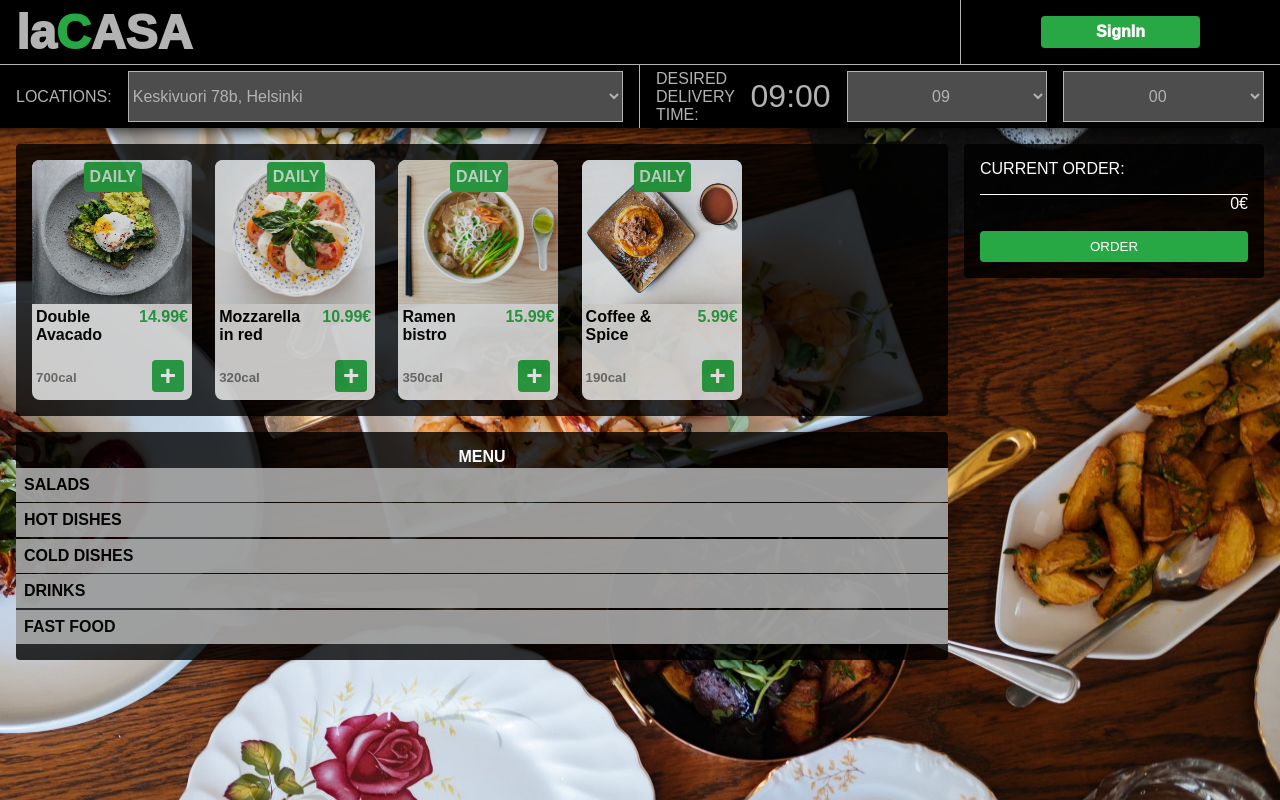
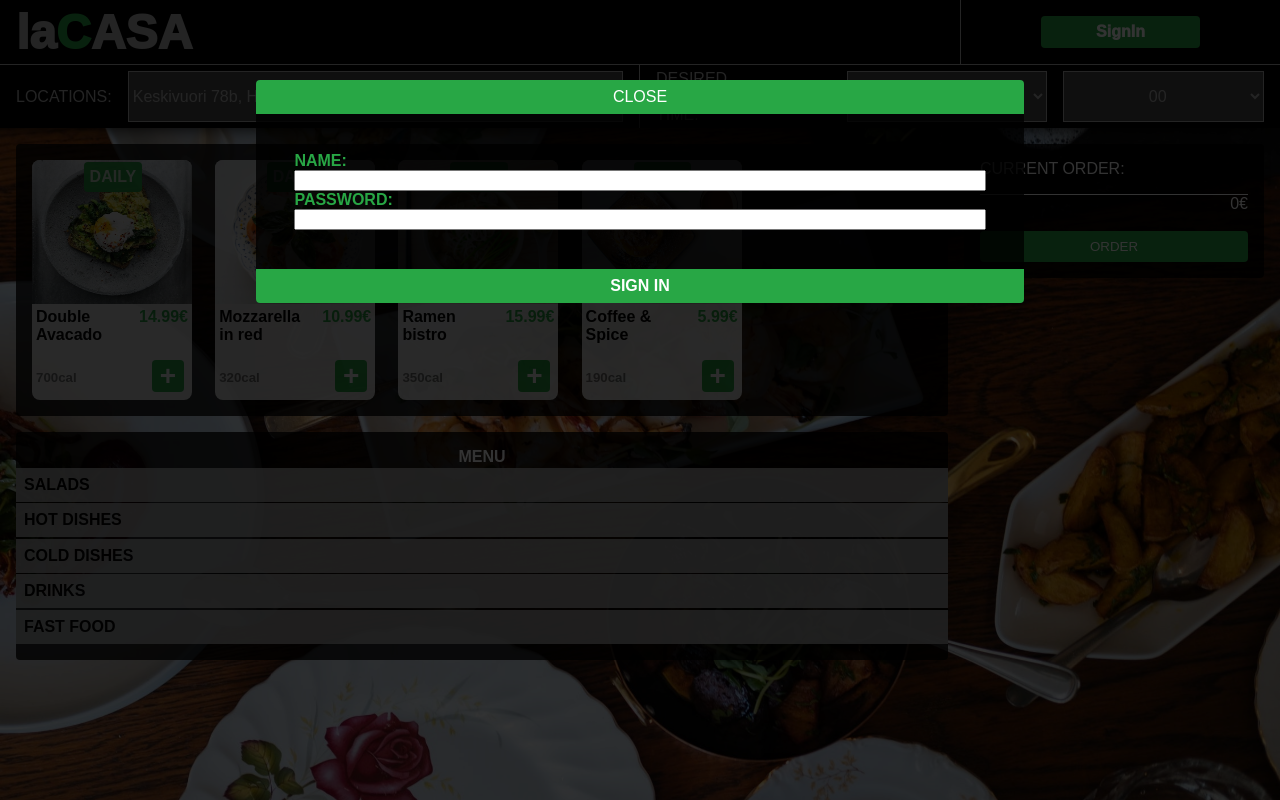
Before and after one commit to Kuovinen/Restaurant, a React (Create React App) app: page / in a window 1280 px wide. Both pictures are taken after a click on the button "SignIn". Built offline with nearby package versions, Linux system fonts and the light colour scheme.

Commit message:
implemented sign in form

```diff
--- a/src/App.js
+++ b/src/App.js
@@ -4,10 +4,12 @@ import Header from "./components/Header.js";
 import Main from "./components/Main.js";
 import Cover from "./components/Cover.js";
 import Order from "./components/Order.js";
+import SignInForm from "./components/SignInForm.js";
 function App() {
   let [orderArray, setOrderArray] = useState([]);
   let [coverDisplay, setCoverDisplay] = useState("none");
   let [orderDisplay, setOrderDisplay] = useState("none");
+  let [signgInFormDisplay, setSigngInFormDisplay] = useState("none");
   let [selectedDish, setSelectedDish] = useState({
     selectedDishTitle: "Pestromy",
     selectedDishImg: "/images/dish5.jpeg",
@@ -16,7 +18,7 @@ function App() {
   return (
     <div className="App">
       <img className="bkg" src={"/images/background.jpg"} alt="" />
-      <Header />
+      <Header setSigngInFormDisplay={setSigngInFormDisplay} />
       <Main
         orderArray={orderArray}
         setOrderArray={setOrderArray}
@@ -31,6 +33,10 @@ function App() {
         setSelectedDish={setSelectedDish}
         selectedDish={selectedDish}
       />
+      <SignInForm
+        signgInFormDisplay={signgInFormDisplay}
+        setSigngInFormDisplay={setSigngInFormDisplay}
+      />
       <Order
         orderDisplay={orderDisplay}
         orderArray={orderArray}
--- a/src/components/Header.js
+++ b/src/components/Header.js
@@ -1,5 +1,5 @@
 import React from "react";
-export default function Header() {
+export default function Header(props) {
   const [hours, setHours] = React.useState("09");
   const [minutes, setMinutes] = React.useState("00");
   function chngHours(event) {
@@ -8,6 +8,9 @@ export default function Header() {
   function chngMins(event) {
     setMinutes(event.target.value);
   }
+  function openLogIn() {
+    props.setSigngInFormDisplay("flex");
+  }
   return (
     <header>
       <div className="logo">
@@ -15,11 +18,13 @@ export default function Header() {
       </div>
 
       <div className="login">
-        <button className="logBtn">SignIn</button>
+        <button className="logBtn" onClick={openLogIn}>
+          SignIn
+        </button>
       </div>
       <div className="locations">
         <span className="label">LOCATIONS:</span>
-        <select class="locationSelect" name="option">
+        <select className="locationSelect" name="option">
           <option value="1">Keskivuori 78b, Helsinki</option>
           <option value="2">Suomalahti 30, Vantaa</option>
           <option value="3">Laarikoski 10a, Espoo</option>
--- /dev/null
+++ b/src/components/SignInForm.js
@@ -0,0 +1,51 @@
+import React from "react";
+export default function SignInForm(props) {
+  const [user, setUser] = React.useState({ name: "", password: "" });
+  function hide() {
+    props.setSigngInFormDisplay("none");
+  }
+  function typeField(event) {
+    setUser({ ...user, [event.target.name]: event.target.value });
+  }
+  function handleSubmit(event) {
+    event.preventDefault();
+    if (user.name && user.password) {
+      console.log(user.name + " " + user.password);
+      props.setSigngInFormDisplay("none");
+    }
+  }
+  return (
+    <div className="greyout" style={{ display: props.signgInFormDisplay }}>
+      <form
+        onSubmit={(event) => {
+          handleSubmit(event);
+        }}
+      >
+        <div className="uiContainter" style={{ marginTop: "10vh" }}>
+          <button className="uiContainerBtn" onClick={hide}>
+            CLOSE
+          </button>
+          <div className="logInGrid">
+            <label htmlFor="name">NAME:</label>
+            <input
+              type="text"
+              name="name"
+              value={user.name}
+              onChange={typeField}
+            />
+            <label htmlFor="password">PASSWORD:</label>
+            <input
+              type="password"
+              name="password"
+              value={user.password}
+              onChange={typeField}
+            />
+          </div>
+          <button className="uiContainerBtn" style={{ fontWeight: 700 }}>
+            SIGN IN
+          </button>{" "}
+        </div>
+      </form>
+    </div>
+  );
+}
```
